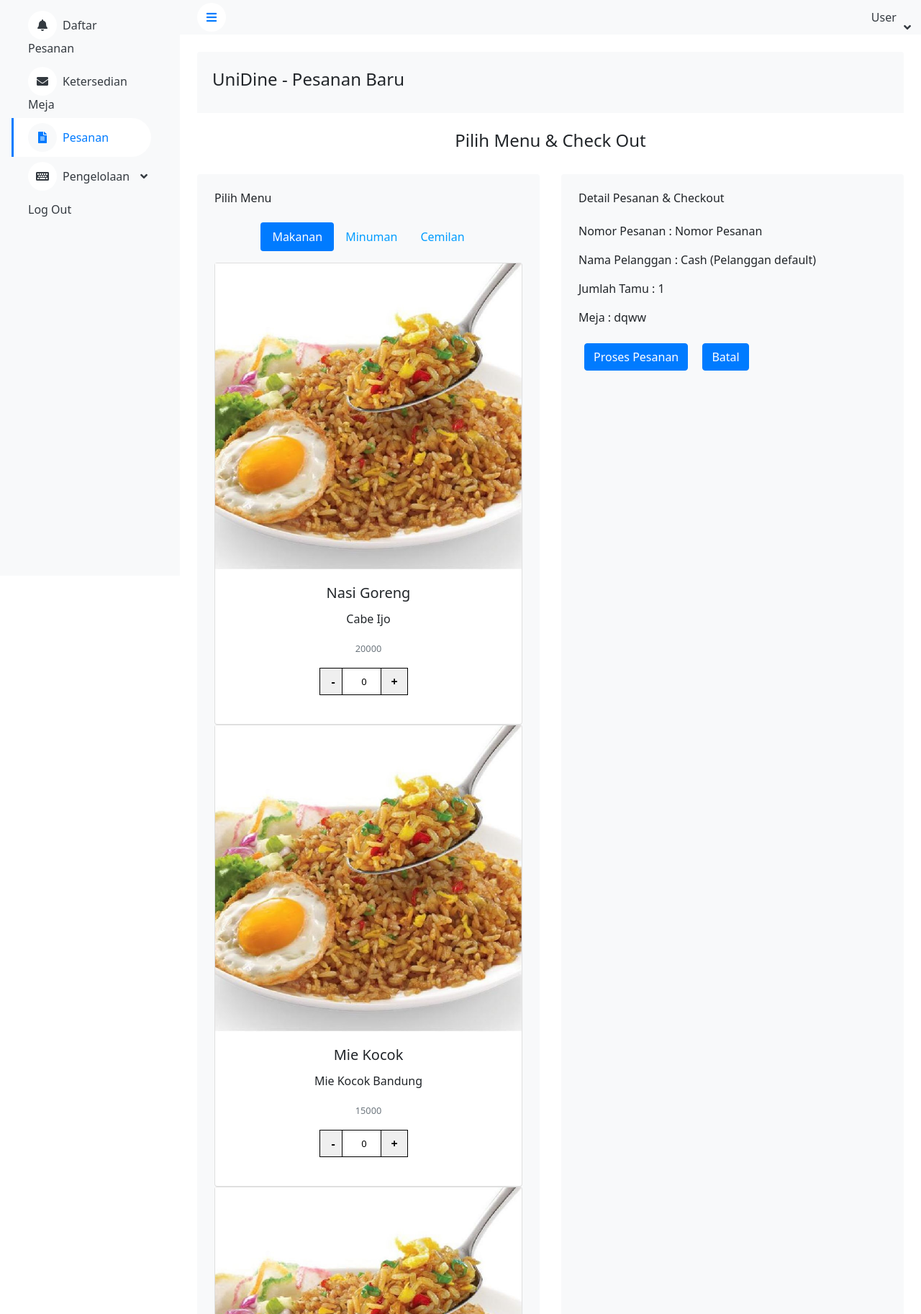
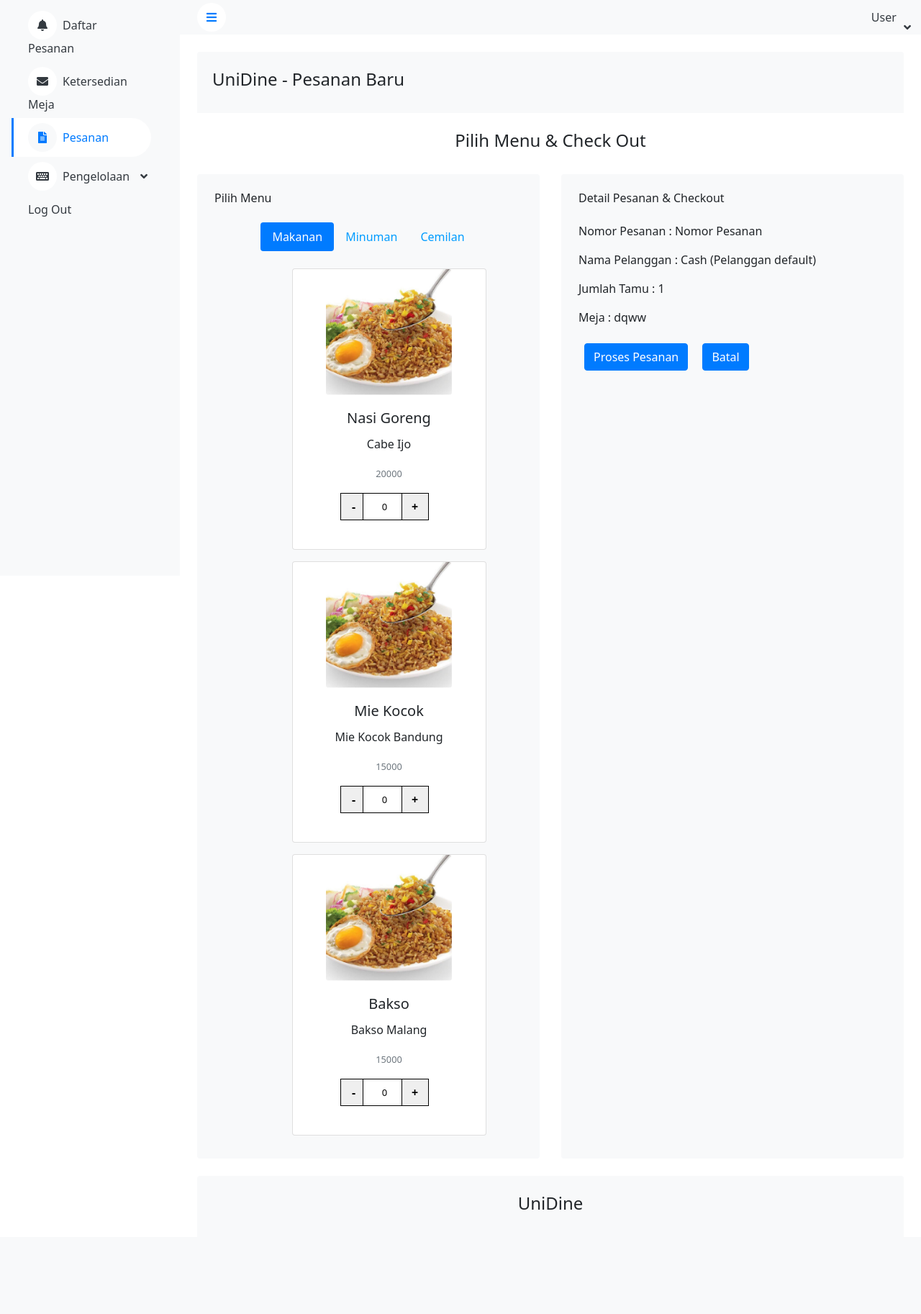
Before and after one commit to dafaaaaaa/UniDine, a PHP site: page /PesananBaru.php in a window 1280 px wide. Shown: the top 1826 px of the page at 72% size. After the commit the page ends 1681 px from the top, so only its background shows below. Run offline with PHP 8.4, Linux system fonts and the light colour scheme; data comes from the database, SQL or seed files in the repository; some libraries are stand-ins or nearby versions.

Commit message:
Udah nass coba cek lagi #dafa

```diff
--- a/dashmin-1.0.0/PesananBaru.php
+++ b/dashmin-1.0.0/PesananBaru.php
@@ -128,14 +128,16 @@
                                 </li>
                             </ul>
                             <div class="tab-content" id="pills-tabContent">
-                                <div class="tab-pane fade show active" id="pills-home" role="tabpanel" aria-labelledby="pills-home-tab">
+                                <div class="tab-pane fade show active " id="pills-home" role="tabpanel" aria-labelledby="pills-home-tab" >
                                 <?php
                                     $hasil = mysqli_query($koneksi, "SELECT * FROM tbl_menu WHERE kategori = 'Makanan' ");
                                     while ($h = mysqli_fetch_array($hasil)) {
                                     ?>
-                                      <div class="card-deck">
-                                        <div class="card">
-                                          <img src="img/Nasi.jpeg" alt="...">
+                                    <div class="row justify-content-md-center">
+                                        <div class="col-md-6 m-auto p-2">
+                                            <div class="card-deck justify-content-center" style="width: 300px;">
+                                                <div class="card " style="width:400px">
+                                                    <img src="img/Nasi.jpeg" class="img-fluid rounded mx-auto d-block" width="175" height="175"  alt="...">
                                                         <div class="card-body">
                                                             <h5 class="card-title"><?= $h['nama']; ?></h5>
                                                             <p class="card-text"><?= $h['deks']; ?></p>
@@ -144,6 +146,8 @@
                                                                     <input type="button" value="-" class="button-minus" data-field="quantity">
                                                                     <input type="number" step="1" max="" value="0" name="quantity" class="quantity-field">
                                                                     <input type="button" value="+" class="button-plus" data-field="quantity">
+                                                                </div>
+                                                        </div>
                                                 </div>
                                             </div>
                                         </div>
```
Lines whose indentation alone changed are shown as unchanged.
